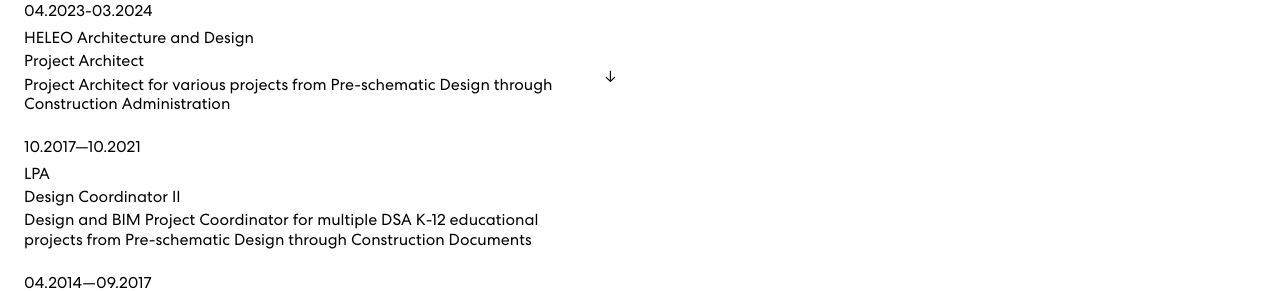
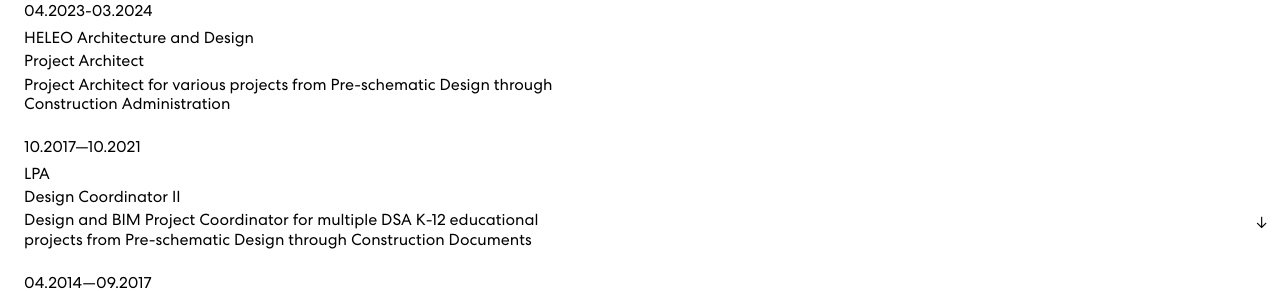
Before and after one commit to alejandroramirez/mawsarchitecture, a Next.js app: page /resume in a window 1280 px wide. Shown: the part 184-475 px from the top of the page. Built offline with nearby package versions, Linux system fonts and the light colour scheme.

Commit message:
fixed resume arrow

```diff
--- a/src/app/resume/page.tsx
+++ b/src/app/resume/page.tsx
@@ -83,8 +83,8 @@ export default function ResumePage() {
 						</p>
 					</div>
 				</div>
-				<div className="relative w-3">
-					<div className="fixed mt-[calc(100dvh-50%)] ml-10">↓</div>
+				<div className="w-3">
+					<div className="fixed top-6/12 right-3">↓</div>
 				</div>
 			</div>
 			<div>
```
